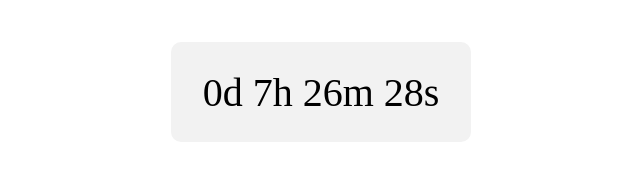
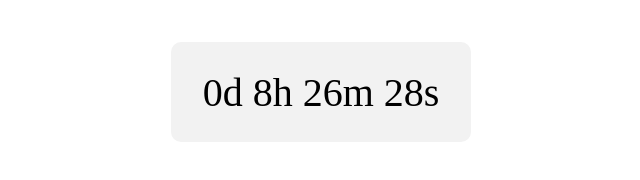
Before and after one commit to andreafabbricatore/decision-mit.github.io, a plain HTML site: page index.html in a window 1280 px wide. Shown: the part 308-488 px from the top of the page, 319-959 px from the left. Drawn offline with Linux system fonts and the light colour scheme.

Commit message:
Update index.html

```diff
--- a/index.html
+++ b/index.html
@@ -14,7 +14,7 @@
     	<h2 id="end"></h2>
     </div>
 	<script>
-	var results = new Date("Dec 19, 2020 20:14:00").getTime();
+	var results = new Date("Dec 19, 2020 21:14:00").getTime();
 	var myfunc = setInterval(function() {
 
 	var now = new Date().getTime();
```
